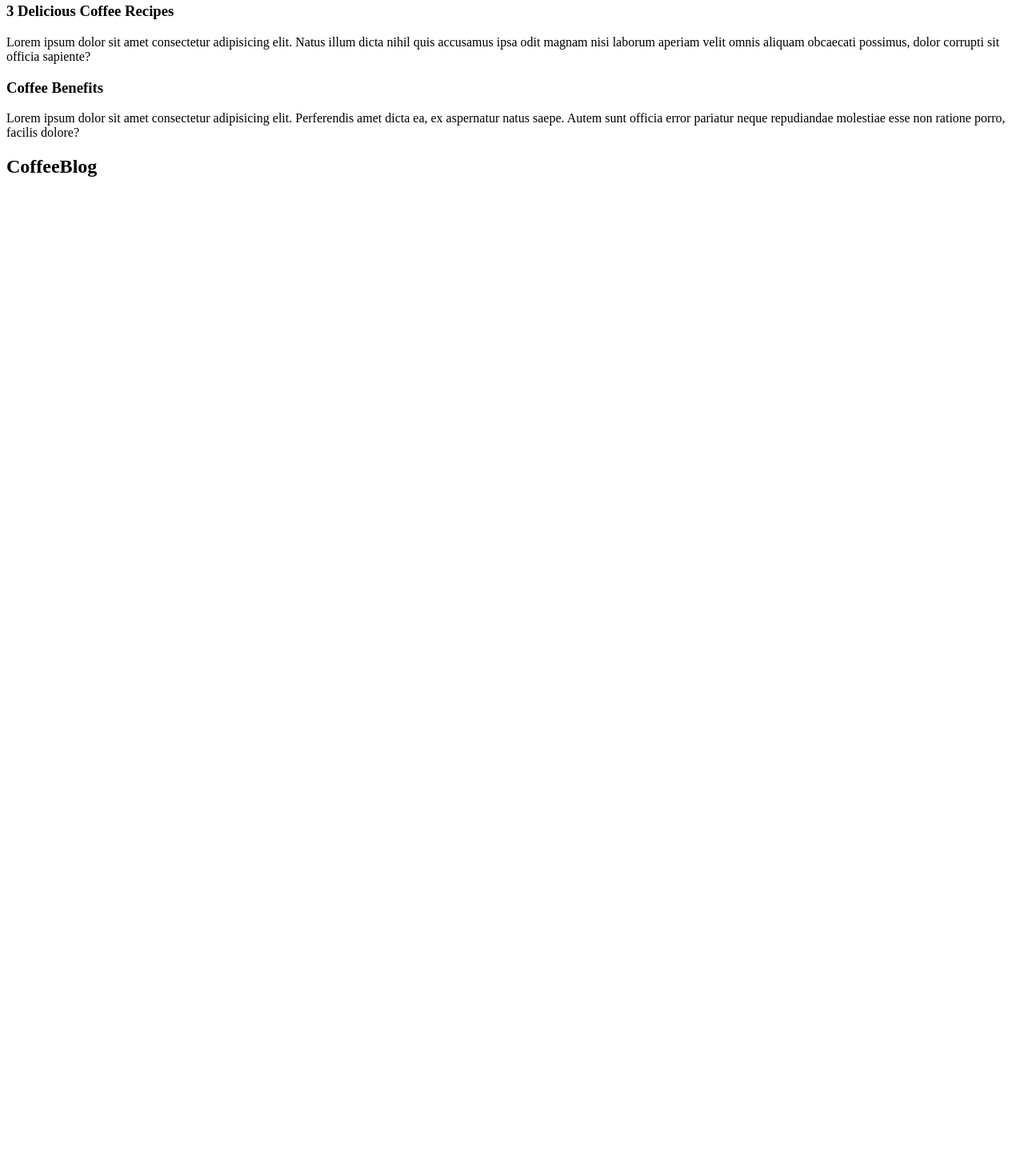
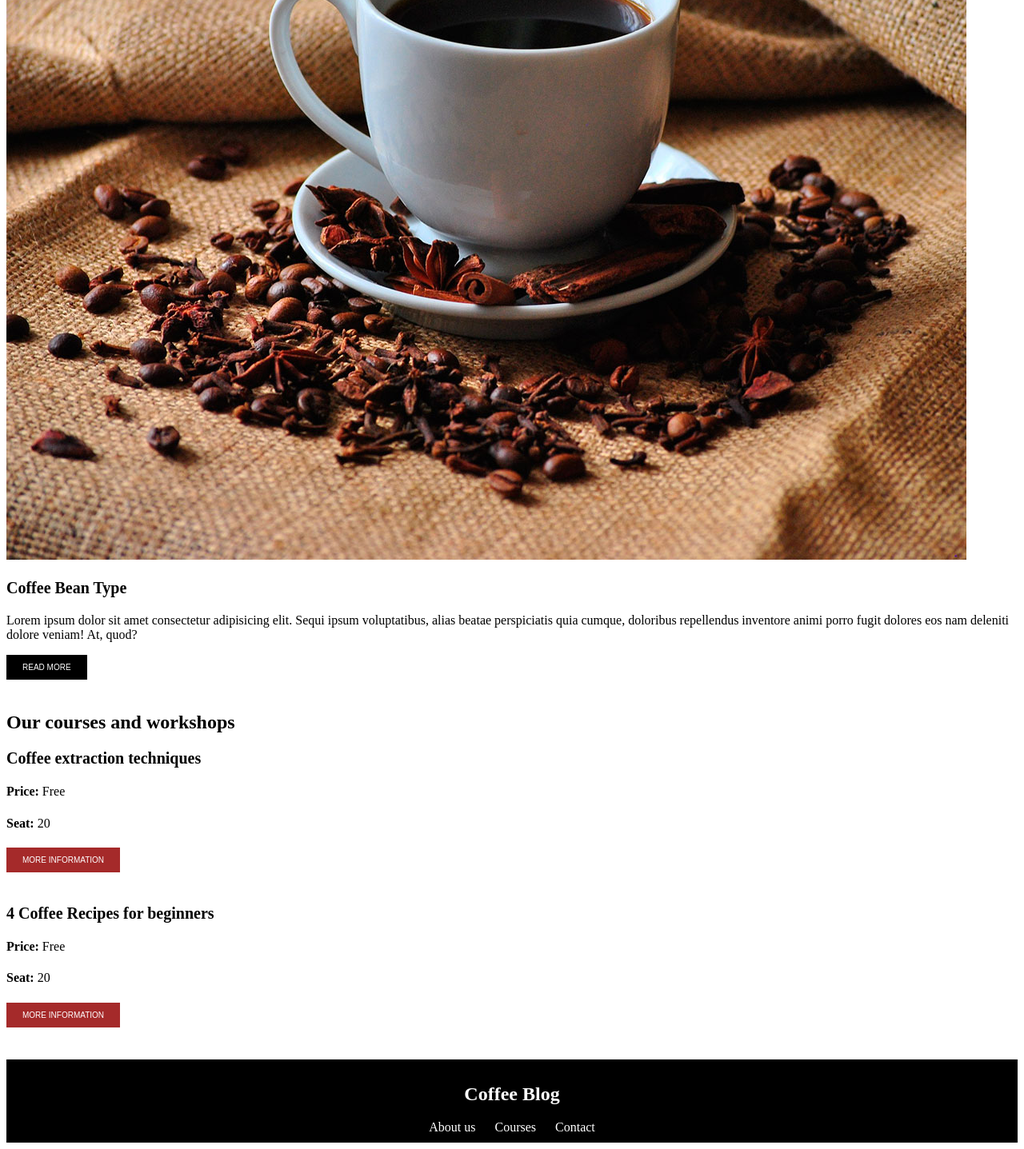
Before and after one commit to AlejandroSDGKU/test2, a plain HTML site: page index.html in a window 1280 px wide. Shown: the part 291-1728 px from the top of the page at 80% size. Before the commit the page ends 800 px from the top, so only its background shows below. Drawn offline with Linux system fonts and the light colour scheme.

Commit message:
Class 2
Se modifica el index.html, se agrega la carpeta img/ para tenerla y se agrega el archivo de style.css

```diff
--- a/index.html
+++ b/index.html
@@ -3,29 +3,64 @@
 <head>
   <meta charset="UTF-8">
   <meta name="viewport" content="width=device-width, initial-scale=1.0">
+  <link rel="stylesheet" href="mystyle.css">
   <title>Coffee Blog</title>
 </head>
 <body>
+  <!--
   <header>
     <h1>Coffee Blog</h1>
     <p>Coffee Blog with tips and courses</p>
     <p>Learn from the experts with the best recipes and tips</p>
   </header>
+  -->
   <main>
+    <!--
     <h2>Our Blog</h2>
+    -->
     <div>
       <h3>Coffee Bean Type</h3>
       <p>Lorem ipsum dolor sit amet consectetur adipisicing elit. Sequi ipsum voluptatibus, alias beatae perspiciatis quia cumque, doloribus repellendus inventore animi porro fugit dolores eos nam deleniti dolore veniam! At, quod?</p>
+      <button class="boton-negro">READ MORE</button>
+      <img src="img/blog3.jpg" alt="Imagen Café y Granos de Café">
+      <h3>Coffee Bean Type</h3>
+      <p>Lorem ipsum dolor sit amet consectetur adipisicing elit. Sequi ipsum voluptatibus, alias beatae perspiciatis quia cumque, doloribus repellendus inventore animi porro fugit dolores eos nam deleniti dolore veniam! At, quod?</p>
+      <button class="boton-negro">READ MORE</button>
+    </div>
+<!--Espacio para el Our courses and workshops-->
+    <div>
+      <h2>Our courses and workshops</h2>
     </div>
     <div>
-      <h3>3 Delicious Coffee Recipes</h3>
-      <p>Lorem ipsum dolor sit amet consectetur adipisicing elit. Natus illum dicta nihil quis accusamus ipsa odit magnam nisi laborum aperiam velit omnis aliquam obcaecati possimus, dolor corrupti sit officia sapiente?</p>
+      <h3>Coffee extraction techniques</h3>
+      <h4><strong>Price:</strong>
+        <span>Free</span>
+     </h4>
+     <h4><strong>Seat:</strong>
+      <span>20</span>
+     </h4>
+     <button class="boton-cafe">MORE INFORMATION</button>
     </div>
     <div>
-      <h3>Coffee Benefits</h3>
-      <p>Lorem ipsum dolor sit amet consectetur adipisicing elit. Perferendis amet dicta ea, ex aspernatur natus saepe. Autem sunt officia error pariatur neque repudiandae molestiae esse non ratione porro, facilis dolore?</p>
+      <h3>4 Coffee Recipes for beginners</h3>
+      <h4><strong>Price:</strong>
+        <span>Free</span>
+     </h4>
+     <h4><strong>Seat:</strong>
+      <span>20</span>
+     </h4>
+     <button class="boton-cafe">MORE INFORMATION</button>
     </div>
-    <h2>CoffeeBlog</h2>
+
+<!--Espacio para el pie de página con la navegación a sus opciones-->
+    <footer>
+      <h2>Coffee Blog</h2>
+      <nav>
+          <a href="#">About us</a>
+          <a href="#">Courses</a>
+          <a href="#">Contact</a>
+      </nav>
+  </footer>
   </main>
 </body>
 </html>
--- /dev/null
+++ b/mystyle.css
@@ -0,0 +1,52 @@
+/*CSS code*/
+div{
+     margin-bottom: 20px;
+}
+h3{
+  font-size: 20px;
+  color: black;
+  margin-bottom: 20px;
+}
+
+
+
+strong {
+  font-weight: bold;
+}
+span {
+  font-weight: normal;
+  margin-bottom: 20px;
+}
+
+footer {
+  background-color: black;
+  color: white;
+  text-align: center;
+  padding: 10px 0;
+}
+
+footer a {
+  color: white;
+  text-decoration: none;
+  margin: 0 10px;
+}
+
+.boton-negro{
+  padding: 10px 20px;
+  text-align: center;
+  font-size: 10px;
+  color: white;
+  background-color: black;
+  margin-bottom: 20px;
+  border: none;
+}
+
+.boton-cafe{
+  padding: 10px 20px;
+  text-align: center;
+  font-size: 10px;
+  color: white;
+  background-color: brown;
+  margin-bottom: 20px;
+  border: none;
+}
```
Also changed, not shown: img/banner.jpg (added), img/blog1.jpg (added), img/blog2.jpg (added), img/blog3.jpg (added), img/contact.jpg (added), img/course1.jpg (added), img/course2.jpg (added), img/course3.jpg (added), img/us.jpg (added).
